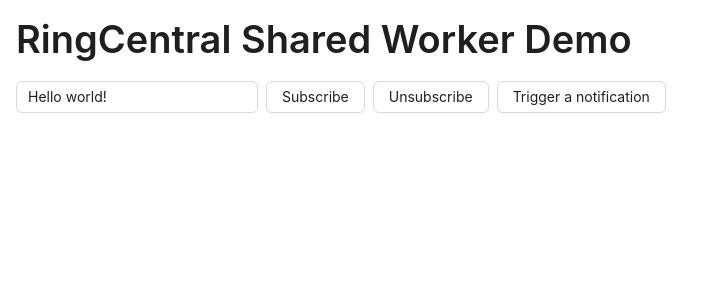
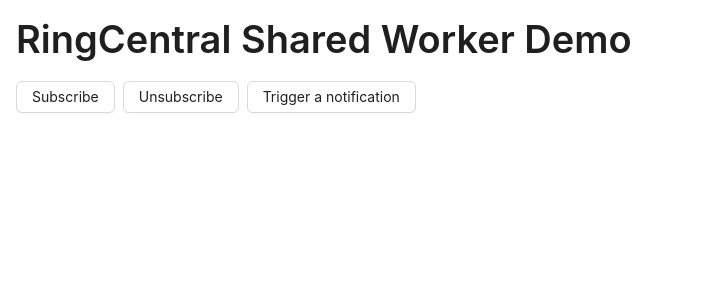
Before and after one commit to tylerlong/shared-worker-demo, a React (Vite) app: page / in a window 1280 px wide. Shown: the top 300 px of the page, without its empty margins (0-713 px from the left). Built offline with nearby package versions, Linux system fonts and the light colour scheme.

Commit message:
Remove input field

```diff
--- a/src/app.tsx
+++ b/src/app.tsx
@@ -9,12 +9,10 @@
 };
 
 const App = () => {
-  const [m, setM] = React.useState<string>('Hello world!');
   return (
     <>
       <Title>RingCentral Shared Worker Demo</Title>
       <Space>
-        <Input defaultValue={m} onChange={(v) => setM(v.target.value)} />
         <Button
           onClick={() => {
             worker.port.postMessage({ type: 'subscribe' });
```
